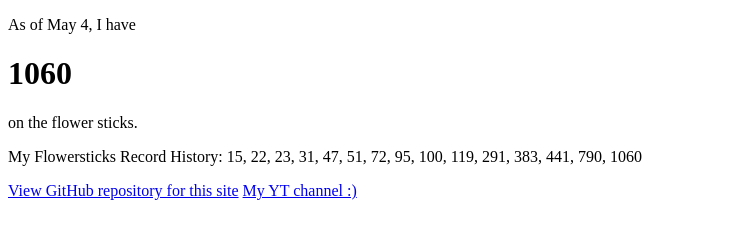
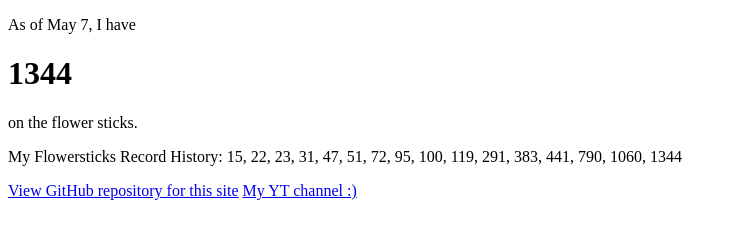
Before and after one commit to otisdub/flowersticks, a plain HTML site: page index.html in a window 1280 px wide. Shown: the full height of the page, 0-736 px from the left. Drawn offline with Linux system fonts and the light colour scheme.

Commit message:
Update flowersticks record and total count

```diff
--- a/index.html
+++ b/index.html
@@ -5,11 +5,11 @@
 </head>
 <body>
 
-<p>As of May 4, I have</p>
-<h1>1060</h1>
+<p>As of May 7, I have</p>
+<h1>1344</h1>
 <p>on the flower sticks.</p>
 
-<p>My Flowersticks Record History: 15, 22, 23, 31, 47, 51, 72, 95, 100, 119, 291, 383, 441, 790, 1060</p>
+<p>My Flowersticks Record History: 15, 22, 23, 31, 47, 51, 72, 95, 100, 119, 291, 383, 441, 790, 1060, 1344</p>
 
 <a href="https://github.com/otisdub/flowersticks">View GitHub repository for this site</a>
 <a href="https://www.youtube.com/@Otisdub">My YT channel :)</a>
```
